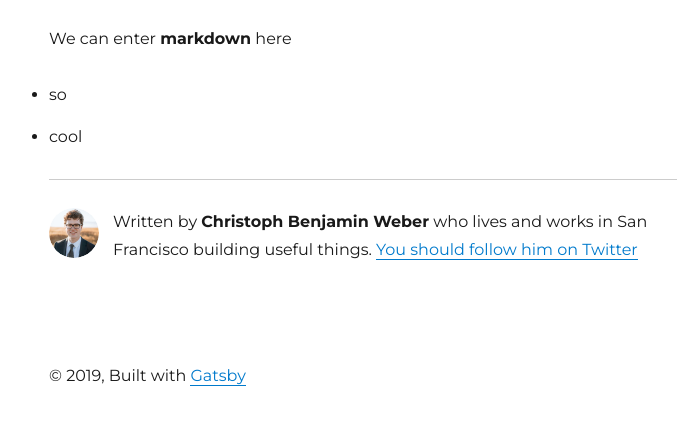
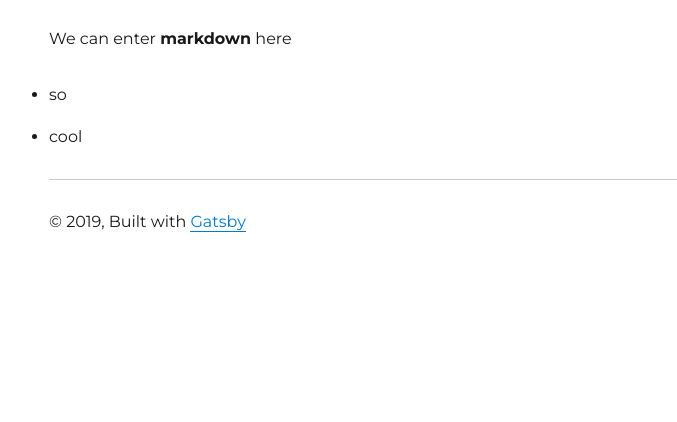
Before and after one commit to kriswep/saveabee, a Gatsby site: page /2019-08-16-hello-from-netlify-cms/ in a window 1280 px wide. Shown: the part 170-592 px from the top of the page, without its empty margins (276-953 px from the left). Built offline with nearby package versions, Linux system fonts and the light colour scheme; Gatsby itself is replaced by a stand-in of ours; some packages are replaced by stand-ins of ours.

```diff
--- a/gatsby-config.js
+++ b/gatsby-config.js
@@ -9,13 +9,6 @@
     },
   },
   plugins: [
-    // `gatsby-plugin-netlify-cms`,
-    {
-      resolve: 'gatsby-plugin-netlify-cms',
-      options: {
-        modulePath: `${__dirname}/src/cms/cms.js`,
-      },
-    },
     {
       resolve: `gatsby-source-filesystem`,
       options: {
@@ -35,6 +28,13 @@
       options: {
         path: `${__dirname}/content/assets`,
         name: `assets`,
+      },
+    },
+    `gatsby-plugin-styled-components`,
+    {
+      resolve: 'gatsby-plugin-netlify-cms',
+      options: {
+        modulePath: `${__dirname}/src/cms/cms.js`,
       },
     },
     {
--- a/package.json
+++ b/package.json
@@ -8,6 +8,7 @@
     "url": "https://github.com/kriswep/saveabee/issues"
   },
   "dependencies": {
+    "babel-plugin-styled-components": "^1.10.6",
     "gatsby": "^2.13.62",
     "gatsby-image": "^2.2.8",
     "gatsby-plugin-feed": "^2.3.6",
@@ -17,6 +18,7 @@
     "gatsby-plugin-offline": "^2.2.6",
     "gatsby-plugin-react-helmet": "^3.1.3",
     "gatsby-plugin-sharp": "^2.2.11",
+    "gatsby-plugin-styled-components": "^3.1.2",
     "gatsby-plugin-typography": "^2.3.2",
     "gatsby-remark-copy-linked-files": "^2.1.5",
     "gatsby-remark-images": "^3.1.11",
@@ -33,6 +35,7 @@
     "react-helmet": "^5.2.1",
     "react-markdown": "^4.1.0",
     "react-typography": "^0.16.19",
+    "styled-components": "^4.3.2",
     "typeface-merriweather": "0.0.72",
     "typeface-montserrat": "0.0.75",
     "typography": "^0.16.19",
--- a/src/components/bio.js
+++ /dev/null
@@ -1,68 +0,0 @@
-/**
- * Bio component that queries for data
- * with Gatsby's useStaticQuery component
- *
- * See: https://www.gatsbyjs.org/docs/use-static-query/
- */
-
-import React from 'react';
-import { useStaticQuery, graphql } from 'gatsby';
-import Image from 'gatsby-image';
-
-import { rhythm } from '../utils/typography';
-
-const Bio = () => {
-  const data = useStaticQuery(graphql`
-    query BioQuery {
-      avatar: file(absolutePath: { regex: "/profile-pic.jpg/" }) {
-        childImageSharp {
-          fixed(width: 50, height: 50) {
-            ...GatsbyImageSharpFixed
-          }
-        }
-      }
-      site {
-        siteMetadata {
-          author
-          social {
-            twitter
-          }
-        }
-      }
-    }
-  `);
-
-  const { author, social } = data.site.siteMetadata;
-  return (
-    <div
-      style={{
-        display: `flex`,
-        marginBottom: rhythm(2.5),
-      }}
-    >
-      <Image
-        fixed={data.avatar.childImageSharp.fixed}
-        alt={author}
-        style={{
-          marginRight: rhythm(1 / 2),
-          marginBottom: 0,
-          minWidth: 50,
-          borderRadius: `100%`,
-        }}
-        imgStyle={{
-          borderRadius: `50%`,
-        }}
-      />
-      <p>
-        Written by <strong>{author}</strong> who lives and works in San
-        Francisco building useful things.
-        {` `}
-        <a href={`https://twitter.com/${social.twitter}`}>
-          You should follow him on Twitter
-        </a>
-      </p>
-    </div>
-  );
-};
-
-export default Bio;
--- a/src/pages/index.js
+++ b/src/pages/index.js
@@ -1,7 +1,6 @@
 import React from 'react';
 import { Link, graphql } from 'gatsby';
 
-import Bio from '../components/bio';
 import Layout from '../components/layout';
 import SEO from '../components/seo';
 import { rhythm } from '../utils/typography';
@@ -15,7 +14,6 @@
     return (
       <Layout location={this.props.location} title={siteTitle}>
         <SEO title="All posts" />
-        <Bio />
         {posts.map(({ node }) => {
           const title = node.frontmatter.title || node.fields.slug;
           return (
@@ -26,7 +24,12 @@
                     marginBottom: rhythm(1 / 4),
                   }}
                 >
-                  <Link style={{ boxShadow: `none` }} to={node.fields.slug}>
+                  <Link
+                    css={`
+                      box-shadow: none;
+                    `}
+                    to={node.fields.slug}
+                  >
                     {title}
                   </Link>
                 </h3>
--- a/src/templates/blog-post.js
+++ b/src/templates/blog-post.js
@@ -2,7 +2,6 @@
 import { graphql } from 'gatsby';
 import ReactMarkdown from 'react-markdown';
 
-import Bio from '../components/bio';
 import Layout from '../components/layout';
 import SEO from '../components/seo';
 import { rhythm, scale } from '../utils/typography';
@@ -42,7 +41,6 @@
           marginBottom: rhythm(1),
         }}
       />
-      <footer>{page.isPreview ? <></> : <Bio />} </footer>
     </article>
   );
 };
```
Also changed, not shown: 1 other file.
